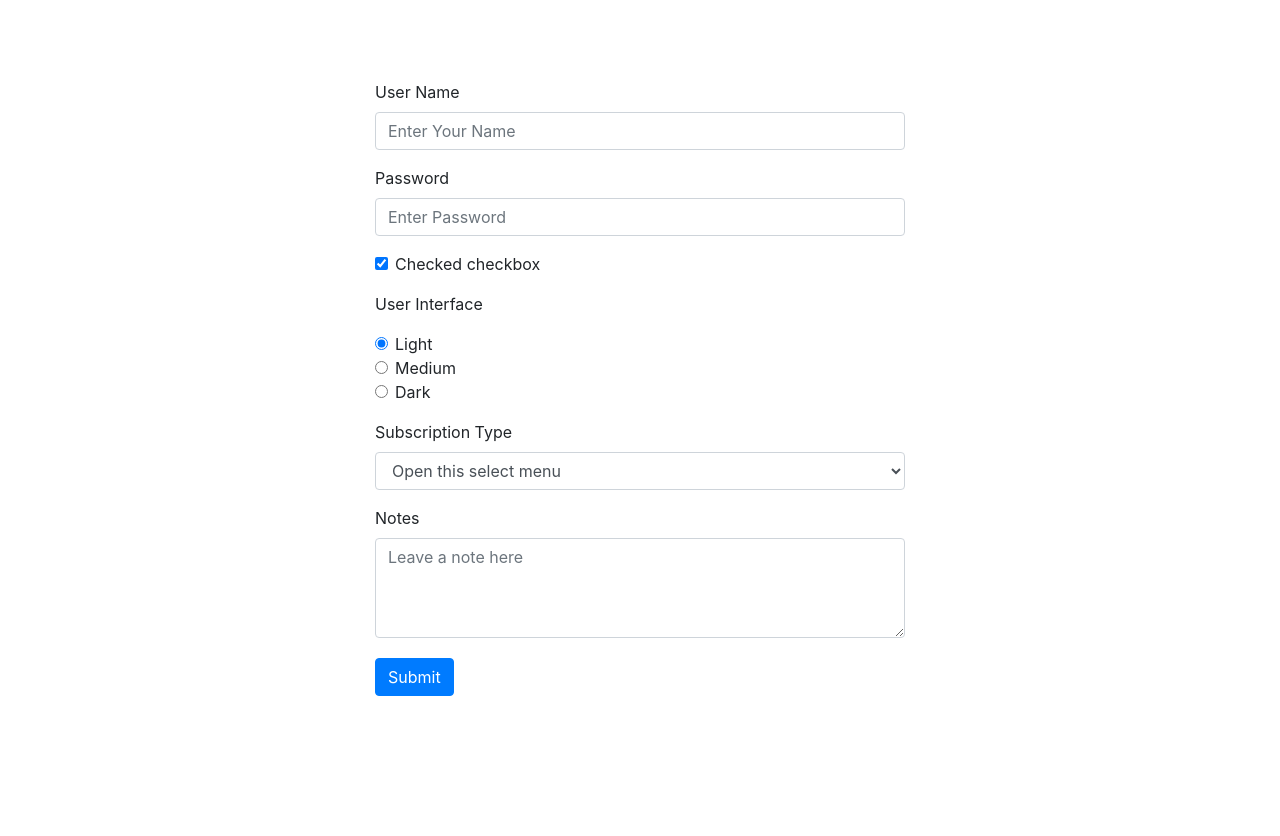
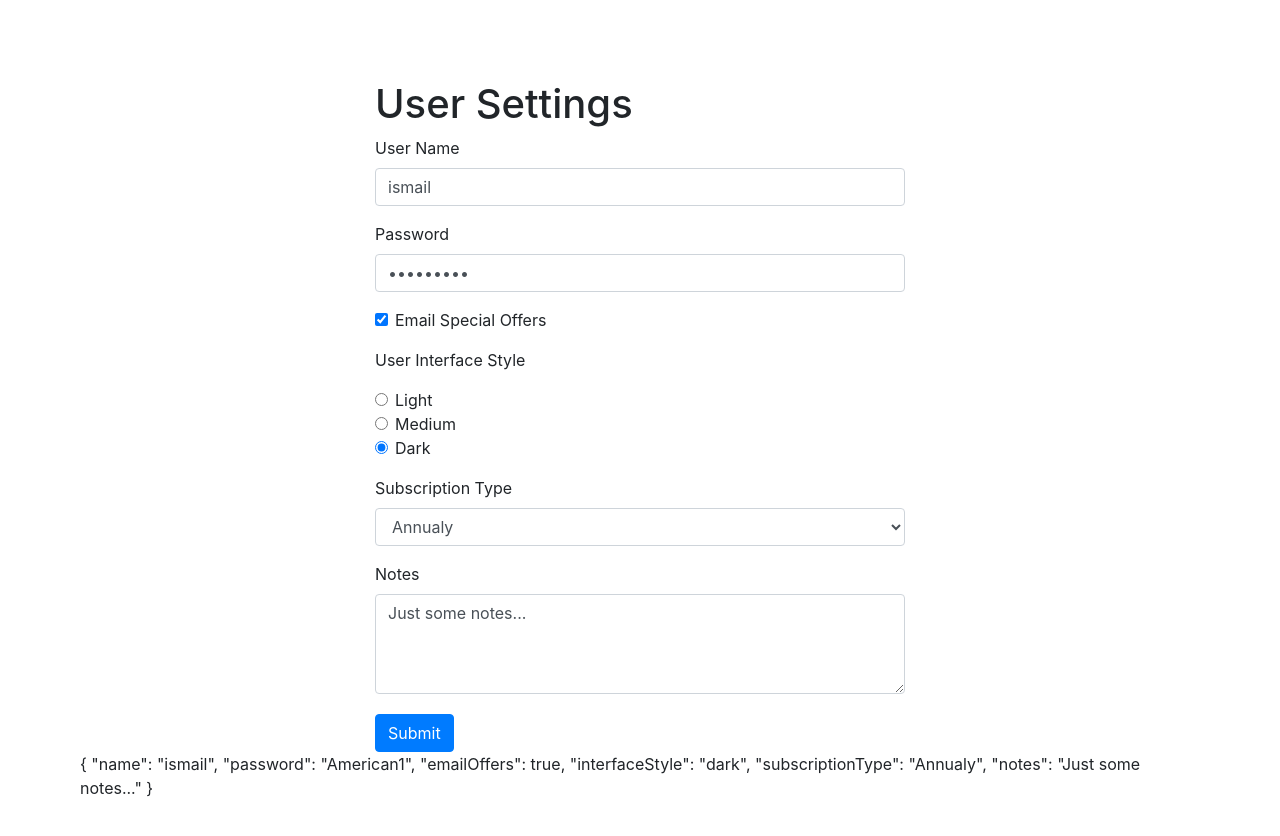
Before and after one commit to ismailasylla/Angular-Forms-, an Angular app: page / in a window 1280 px wide. Shown: the top 836 px of the page. Before the commit the page ends 800 px from the top, so only its background shows below. Built offline with nearby package versions, Linux system fonts and the light colour scheme.

Commit message:
Implemented data binding using ngForm, NgModel, Creaing data model && copying form data for security

```diff
--- /dev/null
+++ b/src/app/data/user-settings.ts
@@ -0,0 +1,10 @@
+
+export interface UserSettings {
+    name: string,
+    password: string,
+    emailOffers: boolean,
+    interfaceStyle: string,
+    subscriptionType: string,
+    notes: string
+
+}
--- a/src/app/user-settigns-form/user-settigns-form.component.html
+++ b/src/app/user-settigns-form/user-settigns-form.component.html
@@ -1,37 +1,38 @@
 <div class="container col-md-6">
-    <form>
+    <h1>User Settings</h1>
+    <form #form="ngForm">
         <div class="form-group">
             <label for="name">User Name</label>
-            <input class="form-control" placeholder="Enter Your Name" />
+            <input class="form-control" placeholder="Enter Your Name" name="name" [(ngModel)]="userSettings.name"/>
         </div>
         <div class="form-group">
             <label for="password">Password</label>
-            <input type="password" id="password" name="password" class="form-control" placeholder="Enter Password" />
+            <input type="password" id="password" name="password" class="form-control" placeholder="Enter Password" [(ngModel)]="userSettings.password"/>
         </div>
         <div class="form-check form-group">
-            <input class="form-check-input" type="checkbox" value="" id="flexCheckChecked" checked>
-            <label class="form-check-label" for="flexCheckChecked">
-                Checked checkbox
+            <input class="form-check-input" type="checkbox" id="emailOffers" name="emailOffers" [(ngModel)]="userSettings.emailOffers" />
+            <label class="form-check-label" for="emailOffers">
+                Email Special Offers
             </label>
         </div>
 
-        <p>User Interface</p>
+        <p>User Interface Style</p>
         <div class="form-group">
             <div class="form-check">
                 <input class="form-check-input" type="radio" name="interfaceStyle" id="lightInterface" checked
-                    value="light">
+                    value="light" [(ngModel)]="userSettings.interfaceStyle">
                 <label class="form-check-label" for="lightInterface">
                     Light
                 </label>
             </div>
             <div class="form-check">
-                <input class="form-check-input" type="radio" name="interfaceStyle" id="mediumInterface" value="medium">
+                <input class="form-check-input" type="radio" name="interfaceStyle" id="mediumInterface" value="medium" [(ngModel)]="userSettings.interfaceStyle"/>
                 <label class="form-check-label" for="mediumInterface">
                     Medium
                 </label>
             </div>
             <div class="form-check">
-                <input class="form-check-input" type="radio" name="interfaceStyle" id="flexRadioDefault2" value="dark">
+                <input class="form-check-input" type="radio" name="interfaceStyle" id="flexRadioDefault2" value="dark" [(ngModel)]="userSettings.interfaceStyle"/>
                 <label class="form-check-label" for="darkInterface">
                     Dark
                 </label>
@@ -39,19 +40,19 @@
         </div>
         <div class="form-group">
             <label for="exampleFormControlSelect1">Subscription Type</label>
-            <select class="form-control form-select" aria-label="Default select example">
+            <select class="form-control form-select" aria-label="Default select example" name="subscriptionType" id="subscriptionType" [(ngModel)]="userSettings.subscriptionType">
                 <option selected>Open this select menu</option>
-                <option value="1">Monthly</option>
-                <option value="2">Annualy</option>
-                <option value="3">Lifetime</option>
+                <option >Monthly</option>
+                <option >Annualy</option>
+                <option >Lifetime</option>
             </select>
         </div>
 
         <div class="form-group">
             <div class="form-floating">
                 <label for="floatingTextarea2">Notes</label>
-                <textarea class="form-control" placeholder="Leave a note here" id="floatingTextarea2"
-                    style="height: 100px"></textarea>
+                <textarea class="form-control" placeholder="Leave a note here" id="notes" name="notes"
+                    style="height: 100px" [(ngModel)]="userSettings.notes"></textarea>
             </div>
         </div>
 
@@ -59,3 +60,5 @@
         <button class="btn btn-primary mt-1">Submit</button>
     </form>
 </div>
+{{userSettings | json}}
+<!-- {{originalUserSettings| json}} -->
--- a/src/app/user-settigns-form/user-settigns-form.component.ts
+++ b/src/app/user-settigns-form/user-settigns-form.component.ts
@@ -1,4 +1,5 @@
 import { Component, OnInit } from '@angular/core';
+import { UserSettings } from '../data/user-settings';
 
 @Component({
   selector: 'app-user-settigns-form',
@@ -7,6 +8,16 @@ import { Component, OnInit } from '@angular/core';
 })
 export class UserSettignsFormComponent implements OnInit {
 
+originalUserSettings :UserSettings = {
+  name: "ismail",
+  password : "American1",
+  emailOffers:true,
+  interfaceStyle:'dark',
+  subscriptionType:'Annualy',
+  notes: "Just some notes..."
+}
+
+userSettings :UserSettings = {... this.originalUserSettings}
   constructor() { }
 
   ngOnInit(): void {
```
